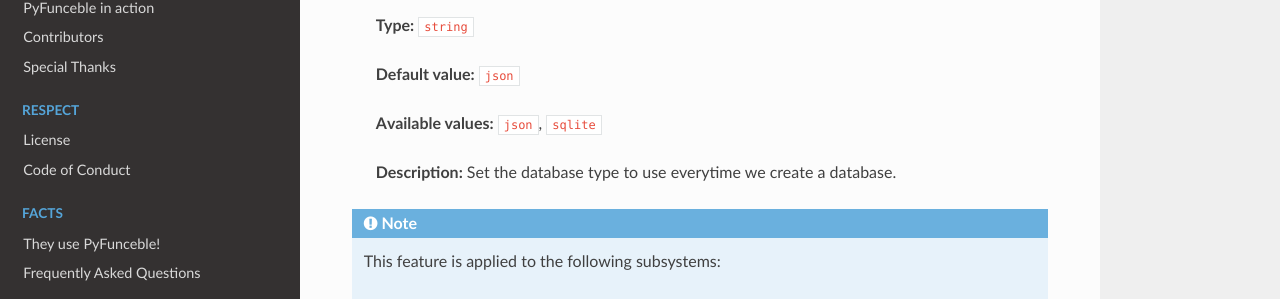
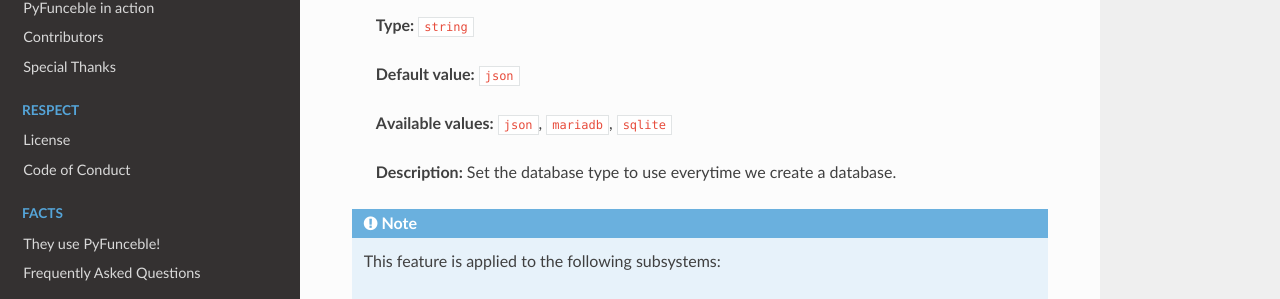
Before and after one commit to PyFunceble/rst-docs, a Sphinx documentation site: the page built from docs/configuration/core.rst, in a window 1280 px wide and 900 px high, scrolled down 2084 px. Shown: the part 144-443 px from the top of the window. Built offline with Sphinx 7.4.7 and the Read the Docs theme 2.0.0, drawn with Linux system fonts in a browser that asks for light colours; pages that are not in the unit, such as notebooks, are missing from menus.

Commit message:
Move mysql to mariadb.
Contributors:
    * @mitchellkrogza

```diff
--- a/docs/configuration/core.rst
+++ b/docs/configuration/core.rst
@@ -84,7 +84,7 @@
 
     **Default value:** :code:`json`
 
-    **Available values:** :code:`json`, :code:`sqlite`
+    **Available values:** :code:`json`, :code:`mariadb`, :code:`sqlite`
 
     **Description:** Set the database type to use everytime we create a database.
 
--- a/docs/usage/from-a-terminal.rst
+++ b/docs/usage/from-a-terminal.rst
@@ -160,7 +160,7 @@ This argument will disable or enable the usage of a database which saves all `IN
 :code:`--database-type`
 ^^^^^^^^^^^^^^^^^^^^^^^
 
-    Tell us the type of database to use. You can choose between the following: :code:`json`, :code:`mysql`, :code:`sqlite`.
+    Tell us the type of database to use. You can choose between the following: :code:`json`, :code:`mariadb`, :code:`sqlite`.
 
     **Default value:** :code:`json`
 
@@ -643,7 +643,7 @@ Global overview
                                 Configured value: True
         --database-type DATABASE_TYPE
                                 Tell us the type of database to use. You can choose
-                                between the following: `json|mysql|sqlite`
+                                between the following: `json|mariadb|sqlite`
                                 Configured value: 'json'
         -dbr DAYS_BETWEEN_DB_RETEST, --days-between-db-retest DAYS_BETWEEN_DB_RETEST
                                 Set the numbers of days between each retest of domains
```
